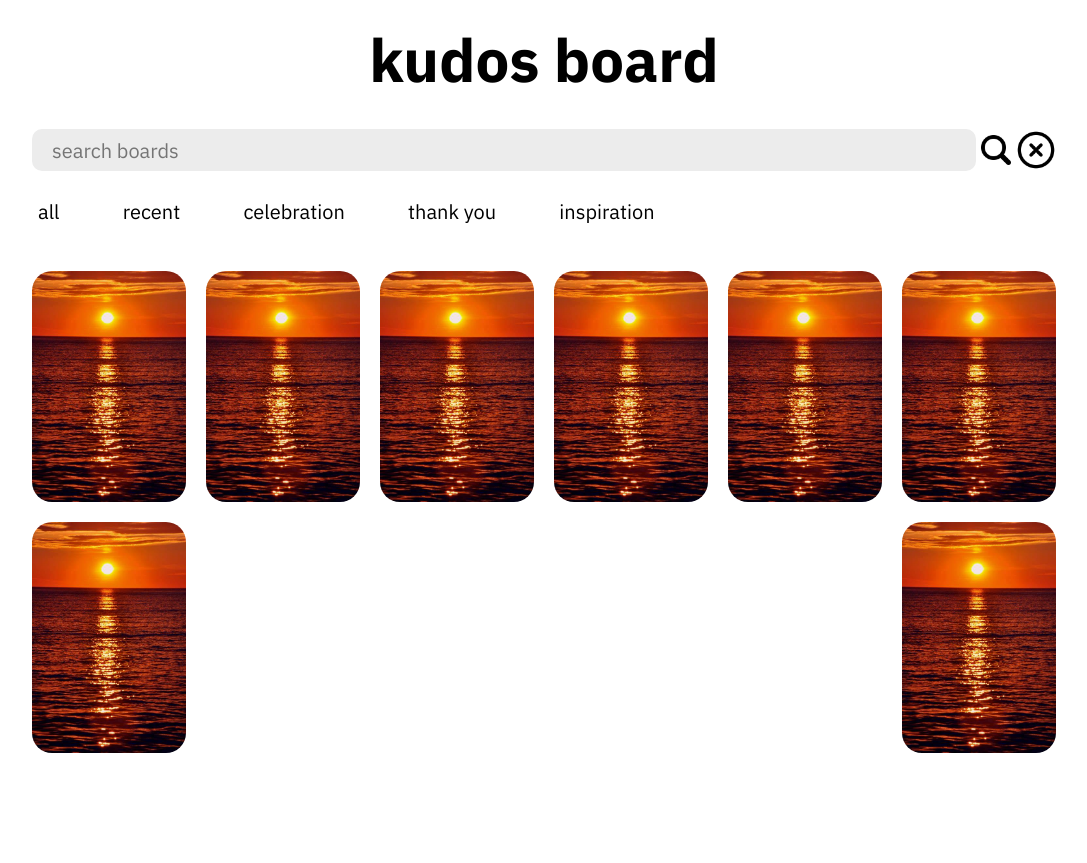
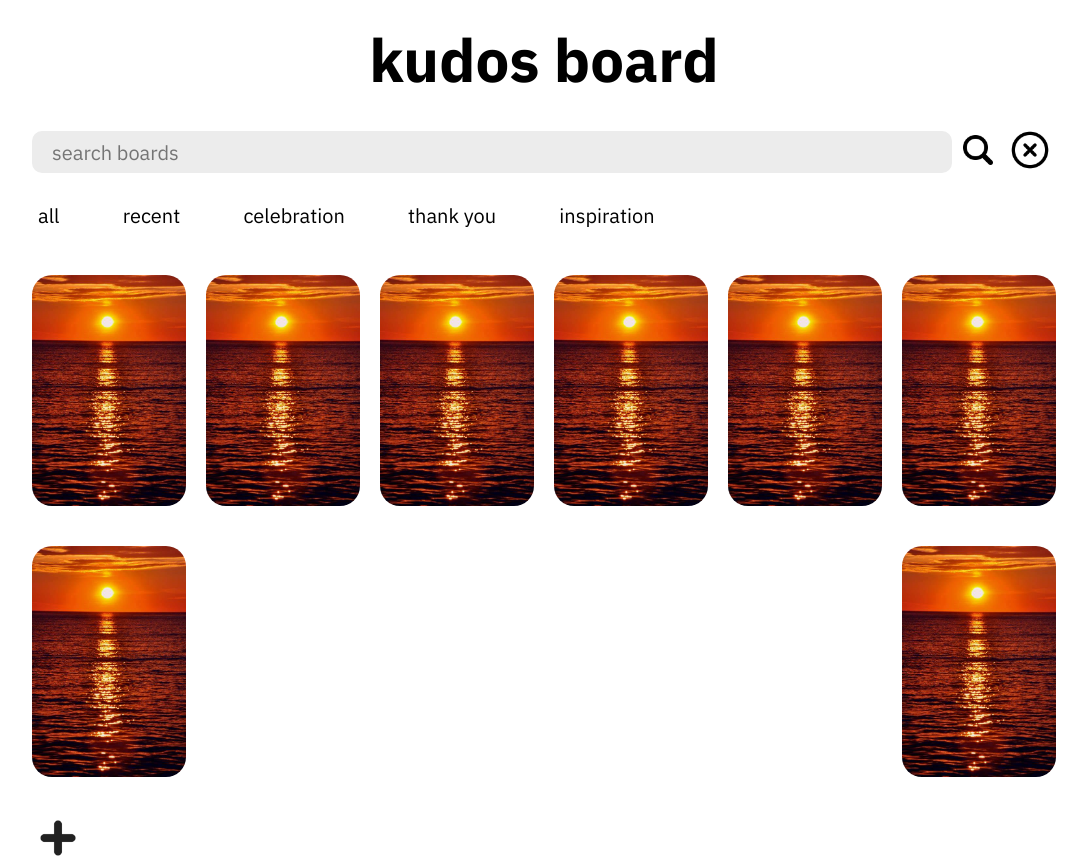
Before and after one commit to hernandezvictoria/kudosboard, a React (Vite) app in the folder frontend/: page / in a window 1280 px wide. Shown: the whole page, without its empty margins (96-1183 px from the left). Before the commit the page ends 800 px from the top, so only its background shows below. Built offline with nearby package versions, Linux system fonts and the light colour scheme.

Commit message:
added modal interface, did not handle functionality

```diff
--- a/frontend/src/App.css
+++ b/frontend/src/App.css
@@ -11,67 +11,6 @@ h1{
 }
 
 
-.searchButton, .clearButton{
-  width:40px;
-}
-
-.searchButton:hover, .clearButton:hover{
-  cursor: pointer;
-}
-
-.searchForm{
-  display:flex;
-  align-items:center;
-  justify-content:space-between;
-  width:80%;
-  margin-right:auto;
-  margin-left:auto;
-  margin-bottom: 20px;
-}
-
-form{
-  display:flex;
-  flex-direction:row;
-  align-items: center;
-
-}
-
-.searchInput{
-  font-size:20px;
-  padding-left:20px;
-  text-align:left;
-  width:90%;
-  height: 40px;
-  border-radius:10px;
-  border:none;
-  background-color: #ececec;
-}
-
-.searchInput:hover{
-  background-color: #e4e4e4;
-}
-
-.filterButtonContainer{
-  display:flex;
-  justify-content:left;
-  width:80%;
-  margin-right:auto;
-  margin-left:auto;
-}
-
-.filterButton{
-  height:40px;
-  font-size:20px;
-  border:none;
-  border-radius:10px;
-  margin-right: 5%;
-}
-
-.filterButton:hover{
-  background-color: #ececec;
-  cursor: pointer;
-}
-
 .body{
   width:80%;
   margin-right:auto;
@@ -79,3 +18,11 @@ form{
   margin-top:20px;
   margin-bottom:20px;
 }
+
+.addBoard{
+  width:80%;
+  margin-right:auto;
+  margin-left:auto;
+  display:flex;
+  justify-content:left;
+}
--- a/frontend/src/App.jsx
+++ b/frontend/src/App.jsx
@@ -1,6 +1,9 @@
 import { useState } from 'react'
 import './App.css'
 import BoardContainer from './components/BoardContainer.jsx'
+import Search from './components/Search.jsx'
+import Filter from './components/Filter.jsx'
+import AddBoard from './components/AddBoard.jsx'
 
 const placeholderData = [
   {
@@ -149,34 +152,57 @@ const placeholderData = [
   }
 ];
 
+
 function App() {
 
+  const [allData, setAllData] = useState(placeholderData)
+  const [displayedData, setDisplayedData] = useState(placeholderData)
+
+  const onFilterClick = (filter) => {
+    if (filter === 'all') {
+      setDisplayedData(allData);
+    }
+    else if(filter === 'recent'){
+      setDisplayedData(allData.filter(item => item.id > allData.length - 6));
+    }
+    else if(filter === 'thank you') {
+      setDisplayedData(allData.filter(item => item.type === 'thank you'));
+    }
+    else if(filter === 'celebration') {
+      setDisplayedData(allData.filter(item => item.type === 'celebration'));
+    }
+    else{
+      setDisplayedData(allData.filter(item => item.type === 'inspiration'));
+    }
+  }
+
+  const onSearch = (searchTerm) => {
+    console.log(searchTerm);
+    setDisplayedData(allData.filter(item => item.title.toString().toLowerCase().includes(searchTerm.toString().toLowerCase())));
+  }
+
+  const onClear = () => {
+    setDisplayedData(allData);
+  }
 
   return (
     <div className="App">
       <header>
+        <h1>kudos board</h1>
+        <Search onSearch={onSearch} onClear={onClear}/>
+        <Filter onFilterClick={onFilterClick}/>
 
-        <h1>kudos board</h1>
 
-        <form className="searchForm">
-          <input className="searchInput" type="text" placeholder="search boards" />
-          <img className="searchButton" src="src/assets/3844432_magnifier_search_zoom_icon.png" alt="search icon"/>
-          <img className="clearButton" src="src/assets/8666736_x_circle_icon.png" alt="clear icon"/>
-        </form>
-
-        <section className="filterButtonContainer">
-          <button id="allButton" className="filterButton">all</button>
-          <button className="filterButton">recent</button>
-          <button className="filterButton">celebration</button>
-          <button className="filterButton">thank you</button>
-          <button className="filterButton">inspiration</button>
-        </section>
       </header>
 
       <section className="body">
         <section className="boardContainer">
-          <BoardContainer data={placeholderData}/>
+          <BoardContainer data={displayedData}/>
         </section>
+      </section>
+
+      <section className="addBoard">
+        <AddBoard />
       </section>
 
     </div>
--- /dev/null
+++ b/frontend/src/components/AddBoard.css
@@ -0,0 +1,105 @@
+.addImage{
+    width:40px;
+}
+
+.addButton:hover{
+    cursor:pointer;
+}
+
+h2{
+    font-size: 50px;
+}
+
+p{
+   font-size:25px;
+}
+
+.modalOverlay {
+    position: fixed;
+    top: 0;
+    left: 0;
+    width: 100%;
+    height: 100%;
+    background-color: rgba(0, 0, 0, 0.3); /* black with 30% opacity */
+    display: flex;
+    justify-content: center;
+    align-items: center;
+    z-index: 1000;
+ }
+
+ .modal {
+    position: relative;
+    padding: 30px;
+    width: 20%;
+    color: white;
+    box-shadow: 0 8px 16px rgba(0, 0, 0, 0.3);
+    border-radius: 15px;
+    animation: fadeIn 0.3s ease-out;
+ }
+
+ @keyframes fadeIn {
+   from {
+     opacity: 0;
+     transform: translateY(-20px);
+   }
+   to {
+     opacity: 1;
+     transform: translateY(0);
+   }
+ }
+
+ .modalTitle{
+    font-size: 40px;
+ }
+
+ .addForm{
+    display: flex;
+    flex-direction: column;
+    width:80%;
+    margin-left:auto;
+    margin-right:auto;
+    justify-content: center;
+
+ }
+
+ .nameInput{
+    font-size:20px;
+    text-align:center;
+    width:98.5%;
+    height: 40px;
+    border-radius:10px;
+    border:none;
+    background-color: #ececec;
+    margin:20px 0px;
+
+  }
+
+  .nameInput:hover, .categoryInput:hover{
+    background-color: #e4e4e4;
+  }
+
+  .categoryInput{
+    margin-bottom:20px;
+    color:gray;
+    font-size:20px;
+    text-align:center;
+    width:100%;
+    height: 40px;
+    border-radius:10px;
+    border:none;
+    background-color: #ececec;
+  }
+
+  .submitButton{
+    width:100%;
+    height:40px;
+    font-size:20px;
+    border:none;
+    border-radius:10px;
+    margin-bottom:20px;
+  }
+
+  .submitButton:hover{
+    background-color: #ececec;
+    cursor: pointer;
+  }
--- /dev/null
+++ b/frontend/src/components/AddBoard.jsx
@@ -0,0 +1,50 @@
+import React from "react";
+import { useState } from 'react'
+import "./AddBoard.css";
+
+function AddBoard(props) {
+
+    const [modalOpen, setModalOpen] = useState(false);
+
+    const openModal = () => {
+        setModalOpen(true);
+    }
+
+    const closeModal = () => {
+        setModalOpen(false);
+    }
+
+    const getModal = () => {
+        if (modalOpen) {
+            return(
+            <div className="modalOverlay" onClick={closeModal}>
+                <div className="modal" onClick={(event) => event.stopPropagation()}>
+                    <h2 className="modalTitle">create a new board</h2>
+                    <div className="addForm">
+                        <input type="text" className="nameInput" name="boardName" placeholder="title" required />
+                        <select className="categoryInput" required>
+                            <option value="default">select a category</option>
+                            <option value="celebration">celebration</option>
+                            <option value="thank you">thank you</option>
+                            <option value="inspiration">inspiration</option>
+                        </select>
+                        <button className="submitButton" type="submit">create</button>
+                    </div>
+                </div>
+            </div>)
+        }
+    }
+
+    return (
+        <div>
+
+            <button className="addButton" onClick={openModal}>
+                <img className="addImage" src="src/assets/Microsoft-Fluentui-Emoji-Mono-Plus.512.png" alt="create new board icon"/>
+            </button>
+            {getModal()}
+
+        </div>
+    );
+}
+
+export default AddBoard;
--- a/frontend/src/components/Board.css
+++ b/frontend/src/components/Board.css
@@ -4,22 +4,25 @@
     width: 15%;
     min-width: 150px;
     margin-top: 20px;
-    transition: transform 0.3s ease-out; /* Add this line */
+    margin-bottom:20px;
     border-radius: 20px;
+    position: relative;
 }
 
 .board-image{
     border-radius: 20px;
 }
 
-.board:hover {
-    filter: brightness(0.8);
-    cursor: pointer
+.board:hover{
+    cursor:pointer;
+}
+
+.board:hover .board-image {
+    filter: brightness(0.6);
 }
 
 .board:hover .board-info {
     display: block;
-    filter:brightness(100%);
 }
 
 .board-title {
@@ -28,23 +31,32 @@
 
 
 .board-info {
-
     display: none; /* Initially hide the text */
     position: absolute;
-    bottom: 20px;
-    left: 20px;
-    border-radius:10px;
-    padding: 10px;
-    font-size:15px;
+    bottom: 10px;
+    left: 10px;
+    z-index: 1000;
+    border-radius: 10px;
+    font-size: 15px;
     padding: 5px;
     white-space: nowrap;
-    text-align:left;
+    text-align: left;
+    color: white;
+    background-color:transparent;
 }
+
+
 
 .board-title{
     text-align:left;
+    color:white;
+    background-color:transparent;
+    font-size:300%;
 }
 
 .board-type{
     text-align:left;
+    color:white;
+    background-color:transparent;
+    font-size:150%;
 }
--- a/frontend/src/components/Board.jsx
+++ b/frontend/src/components/Board.jsx
@@ -1,4 +1,4 @@
-import React, { useState } from "react";
+import React from "react";
 import "./Board.css";
 
 function Board(props) {
--- /dev/null
+++ b/frontend/src/components/Filter.css
@@ -0,0 +1,21 @@
+
+.filterButtonContainer{
+    display:flex;
+    justify-content:left;
+    width:80%;
+    margin-right:auto;
+    margin-left:auto;
+  }
+
+  .filterButton{
+    height:40px;
+    font-size:20px;
+    border:none;
+    border-radius:10px;
+    margin-right: 5%;
+  }
+
+  .filterButton:hover{
+    background-color: #ececec;
+    cursor: pointer;
+  }
--- /dev/null
+++ b/frontend/src/components/Filter.jsx
@@ -0,0 +1,22 @@
+import React from "react";
+import "./Filter.css";
+
+function Filter(props) {
+    //props: onFilterClick(filter)
+
+    const onClick = (event) => {
+        props.onFilterClick(event.target.id);
+    }
+
+    return (
+        <section className="filterButtonContainer">
+            <button id="all" className="filterButton" onClick={onClick}>all</button>
+            <button id="recent" className="filterButton" onClick={onClick}>recent</button>
+            <button id="celebration" className="filterButton" onClick={onClick}>celebration</button>
+            <button id="thank you" className="filterButton" onClick={onClick}>thank you</button>
+            <button id="inspiration" className="filterButton" onClick={onClick}>inspiration</button>
+        </section>
+  );
+}
+
+export default Filter;
--- /dev/null
+++ b/frontend/src/components/Search.css
@@ -0,0 +1,45 @@
+.buttonImage{
+    width:40px;
+}
+
+button{
+    border:none;
+}
+
+
+
+.searchButton:hover, .clearButton:hover{
+    cursor: pointer;
+}
+
+  .searchForm{
+    display:flex;
+    align-items:center;
+    justify-content:space-between;
+    width:80%;
+    margin-right:auto;
+    margin-left:auto;
+    margin-bottom: 20px;
+  }
+
+  form{
+    display:flex;
+    flex-direction:row;
+    align-items: center;
+
+  }
+
+  .searchInput{
+    font-size:20px;
+    padding-left:20px;
+    text-align:left;
+    width:90%;
+    height: 40px;
+    border-radius:10px;
+    border:none;
+    background-color: #ececec;
+  }
+
+  .searchInput:hover{
+    background-color: #e4e4e4;
+  }
--- /dev/null
+++ b/frontend/src/components/Search.jsx
@@ -0,0 +1,62 @@
+// import React from "react";
+
+// function Search(props) {
+//   //props: onSearch, onClear
+
+//   const handleSearch = (event) => {
+//     event.preventDefault();
+//     props.onSearch(event.target.value);
+//   }
+
+//   const handleClear = (event) => {
+//     event.preventDefault();
+//     props.onClear();
+//   }
+
+//   return (
+//     <form className="searchForm" onSubmit={handleSearch} onReset={handleClear}>
+//         <input className="searchInput" type="text" placeholder="search boards" />
+//         <img className="searchButton" type="submit" src="src/assets/3844432_magnifier_search_zoom_icon.png" alt="search icon"/>
+//         <img className="clearButton" type="reset" src="src/assets/8666736_x_circle_icon.png" alt="clear icon"/>
+//     </form>
+//   );
+// }
+
+// export default Search;
+
+import React, { useRef } from "react";
+import "./Search.css";
+
+function Search(props) {
+  const inputRef = useRef(null);
+
+  const handleSearch = (event) => {
+    event.preventDefault();
+    props.onSearch(inputRef.current.value);
+  };
+
+  const handleClear = (event) => {
+    event.preventDefault();
+    props.onClear();
+    inputRef.current.value = ""; // clear the input field too
+  };
+
+  return (
+    <form className="searchForm" onSubmit={handleSearch} onReset={handleClear}>
+      <input
+        className="searchInput"
+        type="text"
+        placeholder="search boards"
+        ref={inputRef}
+      />
+      <button type="submit" className="searchButton">
+        <img className="buttonImage" src="src/assets/3844432_magnifier_search_zoom_icon.png" alt="search icon" />
+      </button>
+      <button type="reset" className="clearButton">
+        <img className="buttonImage" src="src/assets/8666736_x_circle_icon.png" alt="clear icon" />
+      </button>
+    </form>
+  );
+}
+
+export default Search;
```
Also changed, not shown: frontend/src/assets/Microsoft-Fluentui-Emoji-Mono-Plus.512.png (added).
